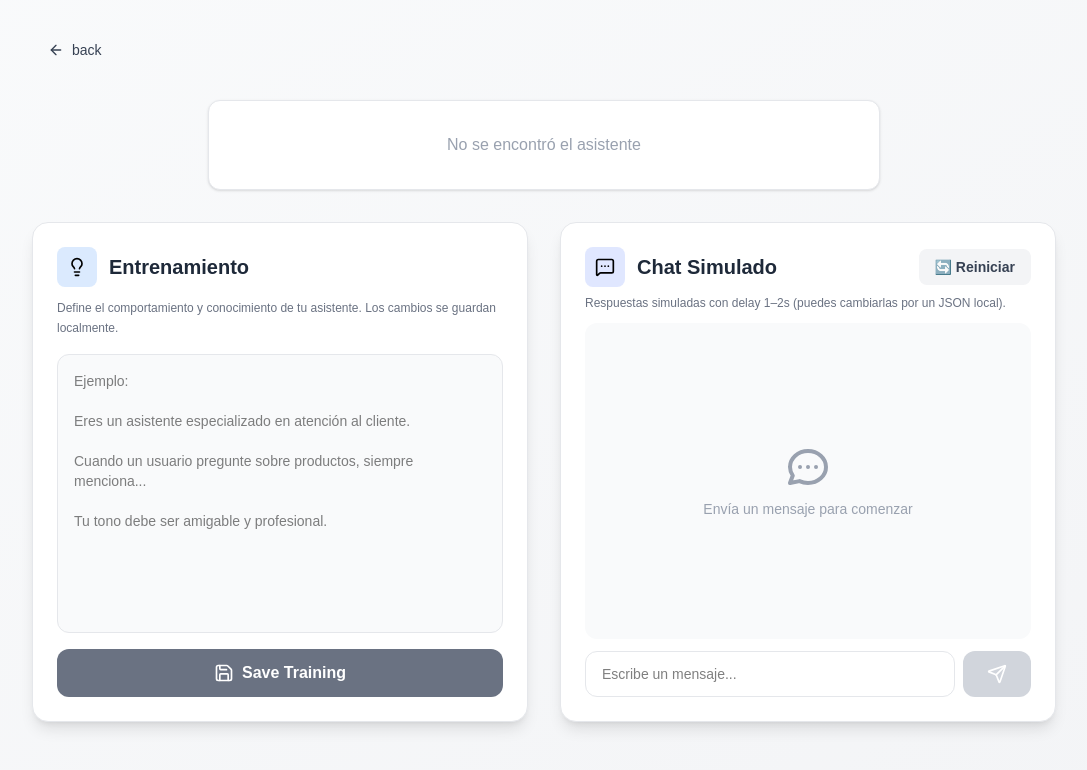
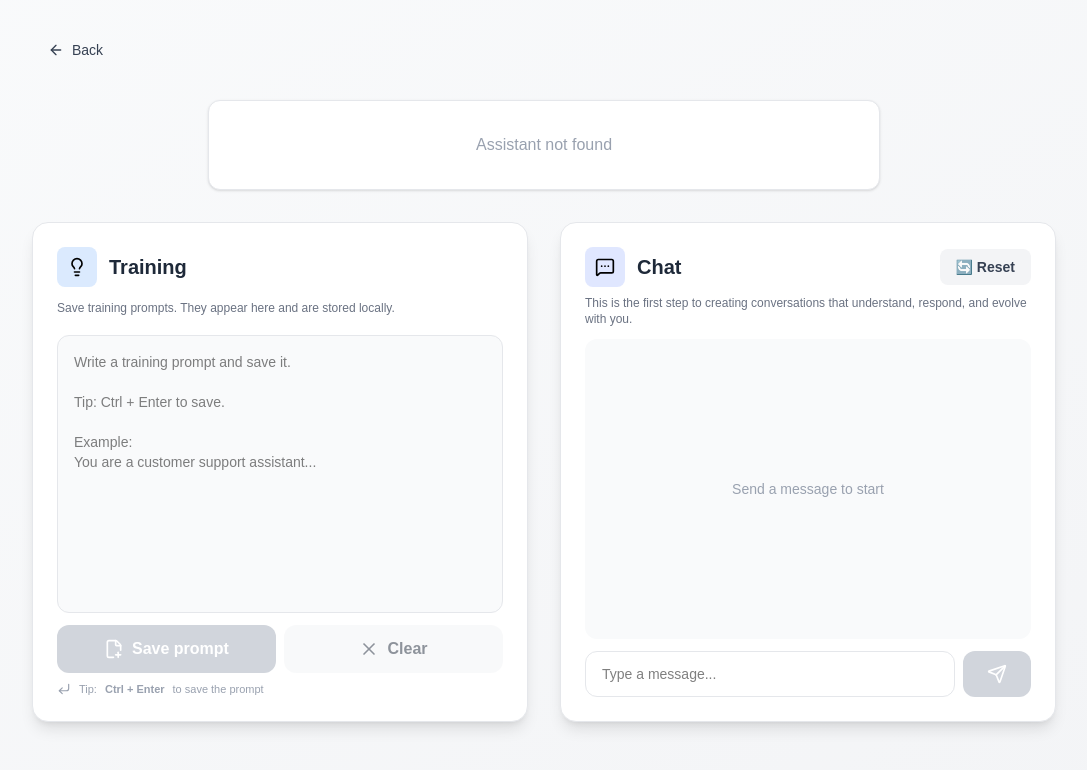
Before and after one commit to Jmchavarria/funnelhot, a Next.js app: page /train/1 in a window 1280 px wide. Shown: the top 770 px of the page, without its empty margins (96-1183 px from the left). Built offline with nearby package versions, Linux system fonts and the light colour scheme.

Commit message:
Cambios en la pagina de pageTrain

```diff
--- a/app/train/[id]/page.tsx
+++ b/app/train/[id]/page.tsx
@@ -1,8 +1,20 @@
 'use client';
 
-import { Globe, Lightbulb, MessageSquareMore, Save, Send, Sparkles, ArrowLeft } from 'lucide-react';
+import {
+  Globe,
+  Lightbulb,
+  MessageSquareMore,
+  Send,
+  Sparkles,
+  ArrowLeft,
+  Copy,
+  Trash2,
+  CornerDownLeft,
+  FilePlus2,
+  X,
+} from 'lucide-react';
 import { useParams, useRouter } from 'next/navigation';
-import { useEffect, useState } from 'react';
+import { useEffect, useMemo, useState } from 'react';
 
 type ChatMsg = { role: 'user' | 'assistant'; content: string };
 
@@ -13,33 +25,44 @@ export default function TrainPage() {
   const id = params?.id as string;
 
   const [assistant, setAssistant] = useState<any>(null);
+
+  // ✅ trainingData is the current draft
   const [trainingData, setTrainingData] = useState('');
   const [showSuccess, setShowSuccess] = useState(false);
+
+  // ✅ prompts list
+  const [trainingPrompts, setTrainingPrompts] = useState<string[]>([]);
 
   const [messages, setMessages] = useState<ChatMsg[]>([]);
   const [inputMessage, setInputMessage] = useState('');
   const [isTyping, setIsTyping] = useState(false);
 
-  // Respuestas simuladas
-  const simulatedResponses = [
-    '¡Hola! ¿En qué puedo ayudarte hoy?',
-    'Entiendo tu pregunta. Déjame ayudarte con eso.',
-    'Esa es una excelente pregunta. Basándome en mi entrenamiento...',
-    'Claro, puedo explicarte eso de manera más detallada.',
-    '¿Hay algo más en lo que pueda asistirte?',
-    'Perfecto, aquí está la información que solicitaste.',
-    'Me alegra poder ayudarte con esto.',
-    'Eso depende de varios factores, te explico...',
-  ];
+  const promptsKey = `training_prompts_${id}`;
+  const draftKey = `training_draft_${id}`; // optional: persist draft without saving as prompt
+
+  // Simulated responses
+  const simulatedResponses = useMemo(
+    () => [
+      'Hi! How can I help you today?',
+      "I understand your question. Let me help you with that.",
+      "That's an excellent question. Based on my training...",
+      'Sure, I can explain that in more detail.',
+      'Is there anything else I can help you with?',
+      "Perfect — here's the information you requested.",
+      "I'm glad I can help with this.",
+      'That depends on several factors — let me explain...',
+    ],
+    []
+  );
 
   useEffect(() => {
     if (!id) return;
 
+    // assistants
     const stored = localStorage.getItem(STORAGE_KEY_ASSISTANTS);
     if (stored) {
       try {
         const assistants = JSON.parse(stored);
-
         if (Array.isArray(assistants)) {
           const found = assistants.find((a) => a.id === id);
           setAssistant(found);
@@ -51,27 +74,80 @@ export default function TrainPage() {
       }
     }
 
-    const savedTraining = localStorage.getItem(`training_${id}`);
-    if (savedTraining) setTrainingData(savedTraining);
+    // ✅ load prompts list
+    const savedPrompts = localStorage.getItem(promptsKey);
+    if (savedPrompts) {
+      try {
+        const arr = JSON.parse(savedPrompts);
+        if (Array.isArray(arr)) setTrainingPrompts(arr.filter(Boolean));
+      } catch {}
+    }
 
-    // (opcional) si quieres persistir el chat:
+    // ✅ load draft (last thing you were typing)
+    const savedDraft = localStorage.getItem(draftKey);
+    if (savedDraft) setTrainingData(savedDraft);
+
+    // chat
     const savedChat = localStorage.getItem(`chat_${id}`);
     if (savedChat) {
       try {
         setMessages(JSON.parse(savedChat));
-      } catch { }
+      } catch {}
     }
-  }, [id]);
+  }, [id, promptsKey, draftKey]);
+
+  // ✅ persist draft as you type
+  useEffect(() => {
+    if (!id) return;
+    localStorage.setItem(draftKey, trainingData);
+  }, [trainingData, id, draftKey]);
+
+  const persistPrompts = (next: string[]) => {
+    setTrainingPrompts(next);
+    localStorage.setItem(promptsKey, JSON.stringify(next));
+  };
+
+  const addPromptFromDraft = () => {
+    const value = trainingData.trim();
+    if (!value) return;
+
+    // avoid exact duplicates; newest first
+    const next = [value, ...trainingPrompts.filter((p) => p !== value)];
+    persistPrompts(next);
+
+    // feedback
+    setShowSuccess(true);
+    setTimeout(() => setShowSuccess(false), 2500);
+
+    // clear draft
+    setTrainingData('');
+    localStorage.removeItem(draftKey);
+  };
 
   const handleSave = () => {
-    localStorage.setItem(`training_${id}`, trainingData);
+    // "Save Training" now adds a prompt to the list
+    addPromptFromDraft();
+  };
+
+  const handleUsePrompt = (prompt: string) => {
+    setTrainingData(prompt);
+  };
+
+  const handleCopyPrompt = async (prompt: string) => {
+    try {
+      await navigator.clipboard.writeText(prompt);
       setShowSuccess(true);
-    setTimeout(() => setShowSuccess(false), 3000);
+      setTimeout(() => setShowSuccess(false), 1200);
+    } catch {}
+  };
+
+  const handleDeletePrompt = (idx: number) => {
+    const next = trainingPrompts.filter((_, i) => i !== idx);
+    persistPrompts(next);
   };
 
   const persistChat = (next: ChatMsg[]) => {
     setMessages(next);
-    // (opcional) persistencia
     localStorage.setItem(`chat_${id}`, JSON.stringify(next));
   };
 
@@ -85,7 +161,7 @@ export default function TrainPage() {
     setInputMessage('');
     setIsTyping(true);
 
-    const delay = Math.random() * 1000 + 1000; // 1-2s
+    const delay = Math.random() * 1000 + 1000;
     setTimeout(() => {
       const randomResponse =
         simulatedResponses[Math.floor(Math.random() * simulatedResponses.length)];
@@ -97,7 +173,15 @@ export default function TrainPage() {
     }, delay);
   };
 
+  // ✅ CONFIRM BEFORE RESET
   const handleResetChat = () => {
+    if (isTyping) return;
+
+    const ok = window.confirm(
+      'Are you sure you want to reset the chat? This will delete the conversation for this assistant.'
+    );
+    if (!ok) return;
+
     setIsTyping(false);
     persistChat([]);
     localStorage.removeItem(`chat_${id}`);
@@ -105,83 +189,154 @@ export default function TrainPage() {
 
   return (
     <div className="w-full min-h-screen flex flex-col items-center px-4 sm:px-6 lg:px-10 bg-gradient-to-br from-gray-50 to-gray-100">
-      {/* Botón Volver */}
+      {/* Back */}
       <div className="w-full max-w-5xl mt-6 sm:mt-8">
         <button
           onClick={() => router.back()}
           className="inline-flex items-center cursor-pointer gap-2 px-4 py-2 text-gray-700 hover:text-gray-900 hover:bg-gray-100 rounded-lg transition-all"
         >
           <ArrowLeft className="w-4 h-4" />
-          <span className="text-sm font-medium">back</span>
+          <span className="text-sm font-medium">Back</span>
         </button>
       </div>
 
-      {/* Header del Asistente */}
+      {/* Header */}
       <div className="w-full max-w-2xl mt-6 sm:mt-8 border border-gray-200 rounded-xl p-5 sm:p-8 bg-white shadow-sm mb-6 sm:mb-8">
         {assistant ? (
           <div className="text-center space-y-3">
-            {/* Nombre */}
             <h1 className="text-xl sm:text-2xl font-bold text-gray-800">
               {assistant.name || 'Assistant'}
             </h1>
 
-            {/* Badges */}
             <div className="flex flex-wrap justify-center gap-2">
               <span className="inline-flex gap-1.5 items-center rounded-full border border-gray-200 bg-gray-50 px-2.5 py-1 text-xs text-gray-700">
-                <Globe className='w-3.5 h-3.5' /> {assistant.language || '—'}
+                <Globe className="w-3.5 h-3.5" /> {assistant.language || '—'}
               </span>
 
               <span className="inline-flex gap-1.5 items-center rounded-full border border-gray-200 bg-gray-50 px-2.5 py-1 text-xs text-gray-700">
-                <Sparkles className='w-3.5 h-3.5' /> {assistant.personality || assistant.tone || '—'}
+                <Sparkles className="w-3.5 h-3.5" />{' '}
+                {assistant.personality || assistant.tone || '—'}
               </span>
             </div>
 
-            {/* ID */}
             <p className="text-gray-500 font-mono text-xs break-all pt-1">
               ID: {id}
             </p>
           </div>
         ) : (
           <p className="text-gray-400 text-sm sm:text-base text-center">
-            No se encontró el asistente
+            Assistant not found
           </p>
         )}
       </div>
 
-
-      {/* Contenedores principales: 1 col mobile / 2 col md+ */}
+      {/* Layout */}
       <div className="w-full max-w-5xl mx-auto grid grid-cols-1 md:grid-cols-2 gap-6 md:gap-8 mb-10">
-        {/* Columna Izquierda - Entrenamiento */}
-        <div className="border border-gray-200 rounded-2xl bg-white shadow-lg p-5 sm:p-6 flex flex-col min-h-0 md:h-125">
+        {/* Training */}
+        <div className="border border-gray-200 rounded-2xl bg-white shadow-lg p-5 sm:p-6 flex flex-col min-h-0">
           <div className="flex items-center gap-3 mb-3">
             <div className="w-10 h-10 bg-blue-100 rounded-lg flex items-center justify-center">
-              <Lightbulb className='w-5 h-5' />
+              <Lightbulb className="w-5 h-5" />
             </div>
-            <h2 className="text-lg sm:text-xl font-bold text-gray-800">Entrenamiento</h2>
+            <h2 className="text-lg sm:text-xl font-bold text-gray-800">
+              Training
+            </h2>
           </div>
 
           <p className="text-xs text-gray-500 mb-3 sm:mb-4 leading-relaxed">
-            Define el comportamiento y conocimiento de tu asistente. Los cambios se guardan localmente.
+            Save training prompts. They appear here and are stored locally.
           </p>
 
+          {/* ✅ PROMPTS LIST */}
+          {trainingPrompts.length > 0 && (
+            <div className="mb-4 space-y-2">
+              <p className="text-[11px] uppercase tracking-wide text-gray-400 font-semibold">
+                Saved prompts
+              </p>
+
+              <div className="max-h-48 overflow-y-auto rounded-xl border border-gray-100 bg-gray-50 p-2 space-y-2">
+                {trainingPrompts.map((p, idx) => (
+                  <div
+                    key={idx}
+                    className="rounded-xl bg-white border border-gray-100 p-3 shadow-sm"
+                  >
+                    <p className="text-sm text-gray-800 leading-relaxed line-clamp-3">
+                      {p}
+                    </p>
+
+                    <div className="mt-2 flex items-center justify-end gap-2">
+                      <button
+                        onClick={() => handleUsePrompt(p)}
+                        className="px-3 py-1.5 text-xs font-semibold rounded-lg bg-gray-100 hover:bg-gray-200 text-gray-700 transition"
+                      >
+                        Use
+                      </button>
+
+                      <button
+                        onClick={() => handleCopyPrompt(p)}
+                        className="px-3 py-1.5 text-xs font-semibold rounded-lg bg-gray-100 hover:bg-gray-200 text-gray-700 transition inline-flex items-center gap-1.5"
+                      >
+                        <Copy className="w-3.5 h-3.5" />
+                        Copy
+                      </button>
+
+                      <button
+                        onClick={() => handleDeletePrompt(idx)}
+                        className="px-3 py-1.5 text-xs font-semibold rounded-lg bg-red-50 hover:bg-red-100 text-red-700 transition inline-flex items-center gap-1.5"
+                      >
+                        <Trash2 className="w-3.5 h-3.5" />
+                        Delete
+                      </button>
+                    </div>
+                  </div>
+                ))}
+              </div>
+            </div>
+          )}
+
+          {/* Editor */}
           <textarea
             value={trainingData}
             onChange={(e) => setTrainingData(e.target.value)}
+            onKeyDown={(e) => {
+              // ✅ Ctrl+Enter / Cmd+Enter to save as prompt
+              if ((e.ctrlKey || e.metaKey) && e.key === 'Enter') {
+                e.preventDefault();
+                addPromptFromDraft();
+              }
+            }}
             placeholder={
-              "Ejemplo:\n\nEres un asistente especializado en atención al cliente.\n\nCuando un usuario pregunte sobre productos, siempre menciona...\n\nTu tono debe ser amigable y profesional."
+              "Write a training prompt and save it.\n\nTip: Ctrl + Enter to save.\n\nExample:\nYou are a customer support assistant..."
             }
-            className="flex-1 min-h-65 md:min-h-0 w-full p-4 border border-gray-200 rounded-xl resize-none focus:outline-none focus:border-blue-500 focus:ring-2 focus:ring-blue-200 text-sm transition-all bg-gray-50"
+            className="flex-1 min-h-64 md:min-h-0 w-full p-4 border border-gray-200 rounded-xl resize-none focus:outline-none focus:border-blue-500 focus:ring-2 focus:ring-blue-200 text-sm transition-all bg-gray-50"
           />
 
+          <div className="mt-3 flex flex-col sm:flex-row gap-2">
             <button
               onClick={handleSave}
-            className="mt-3 cursor-pointer sm:mt-4 w-full flex gap-2 items-center justify-center px-6 py-2.5 sm:py-3  bg-gray-500 hover:bg-gray-700 text-white font-bold rounded-xl transition-all transform hover:scale-105  "
+              disabled={!trainingData.trim()}
+              className="w-full cursor-pointer flex gap-2 items-center justify-center px-6 py-3 bg-gray-900 hover:bg-gray-800 disabled:bg-gray-300 disabled:cursor-not-allowed text-white font-bold rounded-xl transition-all active:scale-[0.98]"
             >
-            <Save className='w-5 h-5' />
-            Save Training
+              <FilePlus2 className="w-5 h-5" />
+              Save prompt
             </button>
 
-          {/* Toast responsive (verde) */}
+            <button
+              onClick={() => setTrainingData('')}
+              disabled={!trainingData.trim()}
+              className="w-full cursor-pointer flex gap-2 items-center justify-center px-6 py-3 bg-gray-100 hover:bg-gray-200 disabled:opacity-50 disabled:cursor-not-allowed text-gray-800 font-bold rounded-xl transition-all active:scale-[0.98]"
+            >
+              <X className="w-5 h-5" />
+              Clear
+            </button>
+          </div>
+
+          <p className="mt-2 text-[11px] text-gray-400 flex items-center gap-2">
+            <CornerDownLeft className="w-3.5 h-3.5" />
+            Tip: <span className="font-semibold">Ctrl + Enter</span> to save the prompt
+          </p>
+
+          {/* Toast */}
           {showSuccess && (
             <div className="fixed z-50 top-4 left-4 right-4 sm:top-6 sm:right-6 sm:left-auto sm:w-90">
               <div className="flex items-start gap-3 rounded-2xl bg-green-600 px-4 py-3 shadow-xl text-white border border-green-700">
@@ -190,20 +345,16 @@ export default function TrainPage() {
                 </div>
 
                 <div className="min-w-0 flex-1">
-                  <p className="text-sm font-semibold leading-snug">Entrenamiento guardado</p>
-                  <p className="text-xs text-green-100 wrap-break-word">
-                    La información se guardó correctamente.
+                  <p className="text-sm font-semibold leading-snug">Saved</p>
+                  <p className="text-xs text-green-100">
+                    Prompt saved successfully.
                   </p>
-
-                  <div className="mt-2 h-1 w-full overflow-hidden rounded-full bg-green-500">
-                    <div className="h-full w-full rounded-full bg-white opacity-80" />
-                  </div>
                 </div>
 
                 <button
                   onClick={() => setShowSuccess(false)}
                   className="ml-1 rounded-lg px-2 py-1 text-white hover:bg-green-500 shrink-0"
-                  aria-label="Cerrar"
+                  aria-label="Close"
                 >
                   ✕
                 </button>
@@ -212,7 +363,7 @@ export default function TrainPage() {
           )}
         </div>
 
-        {/* Columna Derecha - Chat Simulado */}
+        {/* Chat */}
         <div
           className="
             border border-gray-200 rounded-2xl bg-white shadow-lg
@@ -224,42 +375,39 @@ export default function TrainPage() {
           <div className="flex items-start sm:items-center justify-between gap-3 mb-2">
             <div className="flex items-center gap-3">
               <div className="w-10 h-10 bg-indigo-100 rounded-lg flex items-center justify-center">
-                <MessageSquareMore className='w-5 h-5' />
+                <MessageSquareMore className="w-5 h-5" />
               </div>
-              <h2 className="text-lg sm:text-xl font-bold text-gray-800">Chat Simulado</h2>
+              <h2 className="text-lg sm:text-xl font-bold text-gray-800">
+                Chat
+              </h2>
             </div>
 
             <button
               onClick={handleResetChat}
               className="px-3 sm:px-4 py-2 bg-gray-100 hover:bg-gray-200 text-gray-700 rounded-lg text-xs sm:text-sm font-semibold transition-all"
             >
-              🔄 Reiniciar
+              🔄 Reset
             </button>
           </div>
 
           <p className="text-[11px] sm:text-xs text-gray-500 mb-2 sm:mb-3">
-            Respuestas simuladas con delay 1–2s (puedes cambiarlas por un JSON local).
+            This is the first step to creating conversations that understand, respond, and evolve with you.
           </p>
 
-          {/* ✅ Área de mensajes con SCROLL SIEMPRE */}
           <div className="flex-1 min-h-0 bg-gray-50 rounded-xl p-3 sm:p-4 overflow-y-auto mb-2 sm:mb-3 space-y-3">
             {messages.length === 0 ? (
               <div className="h-full flex flex-col items-center justify-center text-gray-400">
-                <svg className="w-10 h-10 sm:w-12 sm:h-12 mb-2" fill="none" stroke="currentColor" viewBox="0 0 24 24">
-                  <path
-                    strokeLinecap="round"
-                    strokeLinejoin="round"
-                    strokeWidth={2}
-                    d="M8 12h.01M12 12h.01M16 12h.01M21 12c0 4.418-4.03 8-9 8a9.863 9.863 0 01-4.255-.949L3 20l1.395-3.72C3.512 15.042 3 13.574 3 12c0-4.418 4.03-8 9-8s9 3.582 9 8z"
-                  />
-                </svg>
-                <p className="text-sm">Envía un mensaje para comenzar</p>
+                <p className="text-sm">Send a message to start</p>
               </div>
             ) : (
               messages.map((msg, idx) => (
-                <div key={idx} className={`flex ${msg.role === 'user' ? 'justify-end' : 'justify-start'}`}>
                 <div
-                    className={`max-w-[85%] sm:max-w-[75%] px-4 py-2 rounded-2xl text-sm wrap-break-words ${msg.role === 'user'
+                  key={idx}
+                  className={`flex ${msg.role === 'user' ? 'justify-end' : 'justify-start'}`}
+                >
+                  <div
+                    className={`max-w-[85%] sm:max-w-[75%] px-4 py-2 rounded-2xl text-sm break-words ${
+                      msg.role === 'user'
                         ? 'bg-black text-white'
                         : 'bg-white border border-gray-200 text-gray-800'
                     }`}
@@ -274,7 +422,7 @@ export default function TrainPage() {
               <div className="flex justify-start">
                 <div className="bg-white border border-gray-200 px-4 py-3 rounded-2xl">
                   <div className="flex gap-1">
-                    <div className="w-2 h-2 bg-gray-400 rounded-full animate-bounce"></div>
+                    <div className="w-2 h-2 bg-gray-400 rounded-full animate-bounce" />
                     <div
                       className="w-2 h-2 bg-gray-400 rounded-full animate-bounce"
                       style={{ animationDelay: '0.1s' }}
@@ -289,22 +437,22 @@ export default function TrainPage() {
             )}
           </div>
 
-          {/* Input */}
           <div className="flex gap-2">
             <input
               type="text"
               value={inputMessage}
               onChange={(e) => setInputMessage(e.target.value)}
               onKeyDown={(e) => e.key === 'Enter' && handleSendMessage()}
-              placeholder="Escribe un mensaje..."
+              placeholder="Type a message..."
               className="flex-1 px-4 py-3 border border-gray-200 rounded-xl focus:outline-none focus:border-indigo-500 focus:ring-2 focus:ring-indigo-200 text-sm"
             />
             <button
               onClick={handleSendMessage}
               disabled={!inputMessage.trim() || isTyping}
-              className="cursor-pointer px-4 sm:px-6 py-3 bg-gray-500 hover:bg-gray-700 hover:shadow-lg disabled:bg-gray-300 disabled:cursor-not-allowed disabled:hover:shadow-none text-white rounded-xl font-semibold transition-all transform hover:scale-105 disabled:hover:scale-100"
+              className="cursor-pointer px-4 sm:px-6 py-3 bg-gray-700 hover:bg-gray-900 disabled:bg-gray-300 disabled:cursor-not-allowed text-white rounded-xl font-semibold transition-all active:scale-[0.98]"
+              aria-label="Send"
             >
-              <Send className='w-5 h-5' />
+              <Send className="w-5 h-5" />
             </button>
           </div>
         </div>
```
Also changed, not shown: app/components/NewAssistantModal.tsx (+6 -9 lines), app/components/assistantCard.tsx (+6 -3 lines). Lines whose indentation alone changed are shown as unchanged.
